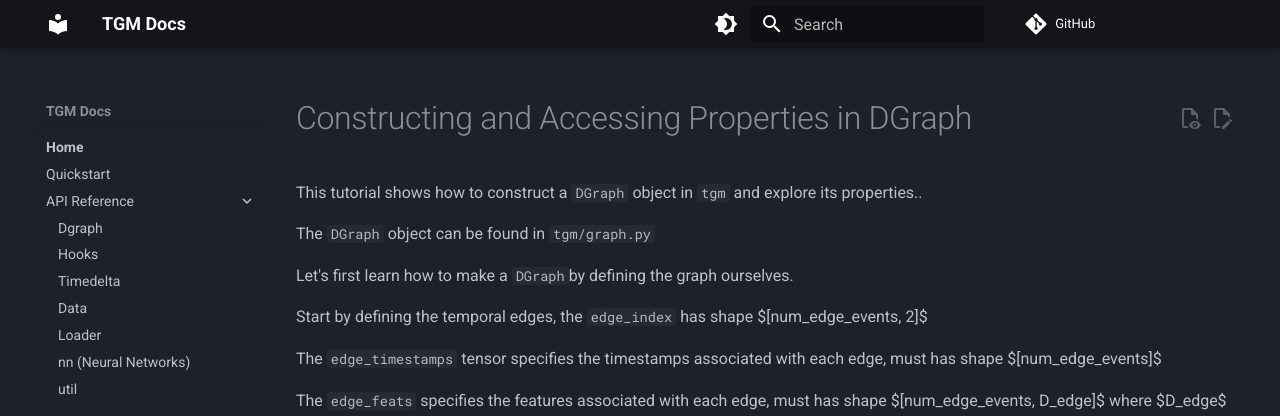
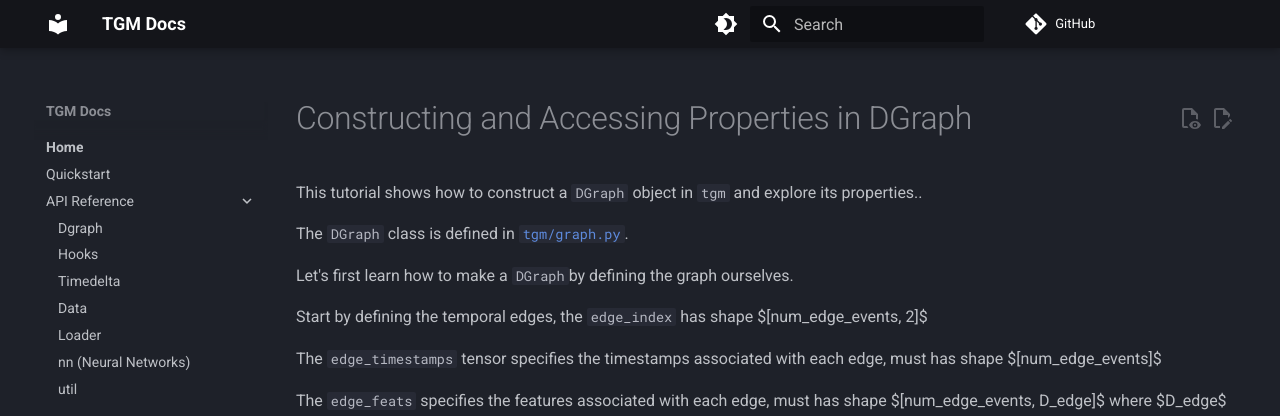
Before and after one commit to tgm-team/tgm, an MkDocs documentation site: the page built from docs/tutorials/dgraph_tutorial.md, in a window 1280 px wide and 900 px high. Shown: the top 416 px of the window. Built offline with MkDocs 1.6.1 and Material for MkDocs 9.7.7, drawn with Linux system fonts in a browser that asks for light colours; comment, search, counter and statistics services are not loaded.

Commit message:
Update docs/tutorials/dgraph_tutorial.md
Co-authored-by: Jacob Chmura <jacobpaul.chmura@gmail.com>

```diff
--- a/docs/tutorials/dgraph_tutorial.md
+++ b/docs/tutorials/dgraph_tutorial.md
@@ -2,7 +2,7 @@
 
 This tutorial shows how to construct a `DGraph` object in `tgm` and explore its properties..
 
-The `DGraph` object can be found in `tgm/graph.py`
+The `DGraph` class is defined in [`tgm/graph.py`](https://github.com/tgm-team/tgm/blob/main/tgm/graph.py).
 
 Let's first learn how to make a `DGraph`by defining the graph ourselves.
 
```
